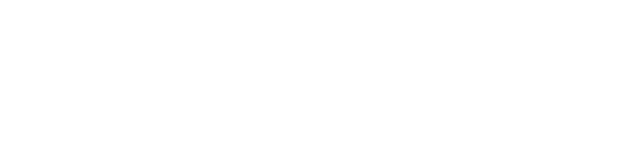
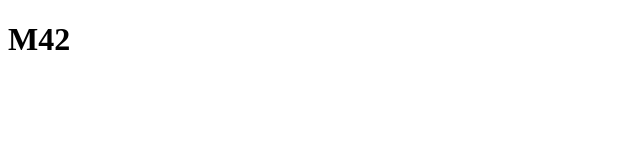
Before and after one commit to JaimeAlonsoGA/M42, a plain HTML site: page index.html in a window 1280 px wide. Shown: the whole page, without its empty margins (0-640 px from the left). Drawn offline with Linux system fonts and the light colour scheme.

Commit message:
v1 header

```diff
--- a/index.html
+++ b/index.html
@@ -13,6 +13,7 @@
         <link rel="stylesheet" href="">
     </head>
     <body>
+        <header><h1>M42</h1></header>
         <!--[if lt IE 7]>
             <p class="browsehappy">You are using an <strong>outdated</strong> browser. Please <a href="#">upgrade your browser</a> to improve your experience.</p>
         <![endif]-->
```
